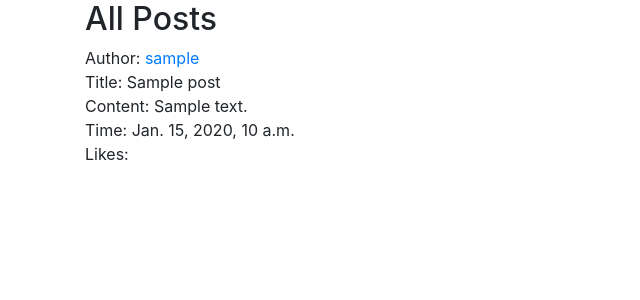
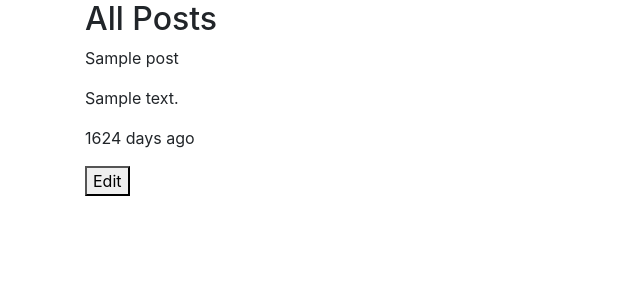
Before and after one commit to simar-s2/Network, a Django app: page / in a window 1280 px wide. Shown: the part 58-358 px from the top of the page, without its empty margins (0-640 px from the left). Run offline with Django 3.2, Linux system fonts and the light colour scheme; tables that the repository leaves empty hold one stand-in row (values such as "Sample post"); some libraries are stand-ins or nearby versions.

Commit message:
Add edit post feature and update timestamp to be showed as how long ago the post was made

```diff
--- a/network/templates/network/index.html
+++ b/network/templates/network/index.html
@@ -1,6 +1,7 @@
 {% extends "network/layout.html" %}
 
 {% block body %}
+    <input type="hidden" name="csrfmiddlewaretoken" value="{{ csrf_token }}">
     {% if user.is_authenticated %}
     <h2>Create Post</h2>
 
@@ -19,22 +20,15 @@
     <h2>All Posts</h2>
 
     {% for post in posts %}
-    <div class="post">
-        <div>
-            Author:  <a href="{% url 'profile' post.user_id %}">{{ post.user_id }}</a>
-        </div>
-        <div>
-            Title: {{ post.title }}
-        </div>
-        <div>
-            Content: {{ post.content }}
-        </div>
-        <div>
-            Time: {{ post.timestamp }}
-        </div>
-        <div>
-            Likes:
-        </div>
+    <div class="post" id="post-{{ post.id }}">
+        <p class="title">{{ post.title }}</p>
+        <p class="content">{{ post.content }}</p>
+        <p class="timestamp">{{ post.formatted_timestamp }}</p>
+        <button data-post-id="{{ post.id }}" class="edit-button">Edit</button>
+        <form id="edit-form-{{ post.id }}" class="edit-form" style="display:none;" data-post-id="{{ post.id }}">
+            <textarea name="content">{{ post.content }}</textarea>
+            <button type="submit">Save</button>
+        </form>
     </div>
     {% endfor %}
 
@@ -44,4 +38,67 @@
     <a href="?page={{ posts.next_page_number }}">Next</a>
     {% endif %}
 
+    <script>
+        document.addEventListener('DOMContentLoaded', function() {
+            const editButtons = document.querySelectorAll('.edit-button');
+
+            editButtons.forEach(button => {
+                button.addEventListener('click', function() {
+                    const postId = this.getAttribute('data-post-id');
+                    showEditForm(postId);
+                });
+            });
+
+            const editForms = document.querySelectorAll('.edit-form');
+
+            editForms.forEach(form => {
+                form.addEventListener('submit', function(event) {
+                    const postId = this.getAttribute('data-post-id');
+                    editPost(event, postId);
+                });
+            });
+        });
+
+        function showEditForm(postId) {
+            const form = document.getElementById(`edit-form-${postId}`);
+            form.style.display = 'block';
+        }
+
+        function editPost(event, postId) {
+            event.preventDefault();
+            const form = event.target;
+            const formData = new FormData(form);
+
+            fetch(`/edit_post/${postId}`, {
+                method: 'POST',
+                body: formData,
+                headers: {
+                    'X-CSRFToken': getCookie('csrftoken')
+                }
+            })
+            .then(response => response.json())
+            .then(data => {
+                const post = document.getElementById(`post-${postId}`);
+                post.querySelector('p.content').textContent = data.content;
+                form.style.display = 'none';
+            })
+            .catch(error => console.error('Error:', error));
+        }
+
+        function getCookie(name) {
+            let cookieValue = null;
+            if (document.cookie && document.cookie !== '') {
+                const cookies = document.cookie.split(';');
+                for (let i = 0; i < cookies.length; i++) {
+                    const cookie = cookies[i].trim();
+                    if (cookie.substring(0, name.length + 1) === (name + '=')) {
+                        cookieValue = decodeURIComponent(cookie.substring(name.length + 1));
+                        break;
+                    }
+                }
+            }
+            return cookieValue;
+        }
+
+    </script>
 {% endblock %}
--- a/network/urls.py
+++ b/network/urls.py
@@ -12,4 +12,5 @@
     path("users/<str:username>", views.profile, name="profile"),
     path("follow/<str:username>", views.follow, name="follow"),
     path("following", views.following, name="following"),
+    path("edit_post/<int:post_id>", views.edit_post, name="edit_post"),
 ]
--- a/network/views.py
+++ b/network/views.py
@@ -7,19 +7,43 @@
 from django.shortcuts import HttpResponse, HttpResponseRedirect, render, get_object_or_404, get_list_or_404
 from django.urls import reverse
 from django.core.paginator import Paginator
+import datetime
 
 
 from .models import User, Post, Comment, Like
 
 
 def index(request):
-    # Retrieve and serialize all posts in descending order
-    posts = Post.objects.order_by('-timestamp')
+
+    def greatest_unit(timestamp):
+        now = datetime.datetime.now(datetime.timezone.utc)
+        diff = now - timestamp
+
+        if diff.days > 1: return f"{diff.days} days ago"
+        elif diff.days == 1: return "1 day ago"
+        elif diff.seconds >= 3600: return f"{diff.seconds // 3600} hours ago"
+        elif diff.seconds >= 60: return f"{diff.seconds // 60} minutes ago"
+        else: return "just now"
+
+    # Retrieve all posts in descending order
+    posts = Post.objects.all().order_by('-timestamp')
+    for post in posts:
+        post.formatted_timestamp = greatest_unit(post.timestamp)
+
+
+    # Paginate the posts with a page size of 10
     paginator = Paginator(posts, 10)
+
+    # Get the page number from the request query parameters or default to the first page
     page_number = request.GET.get('page')
+
+    # Get the page of posts based on the page number
     posts = paginator.get_page(page_number)
+
+    # Render the "network/index.html" template with the posts as context
     return render(request, "network/index.html", {
-        "posts": posts
+        "posts": posts,
+        "greatest_unit": greatest_unit
     })
 
 
@@ -101,6 +125,18 @@
             "posts": []
         })
 
+
+def edit_post(request, post_id):
+    if request.method == "POST":
+        post = get_object_or_404(Post, id=post_id)
+        if post.user_id == request.user:
+            content = request.POST.get("content")
+            post.content = content
+            post.save()
+            return JsonResponse({"content": content})
+        else: return JsonResponse({"error": "You don't have permission to edit this post."})
+
+
 def login_view(request):
     if request.method == "POST":
 
```
